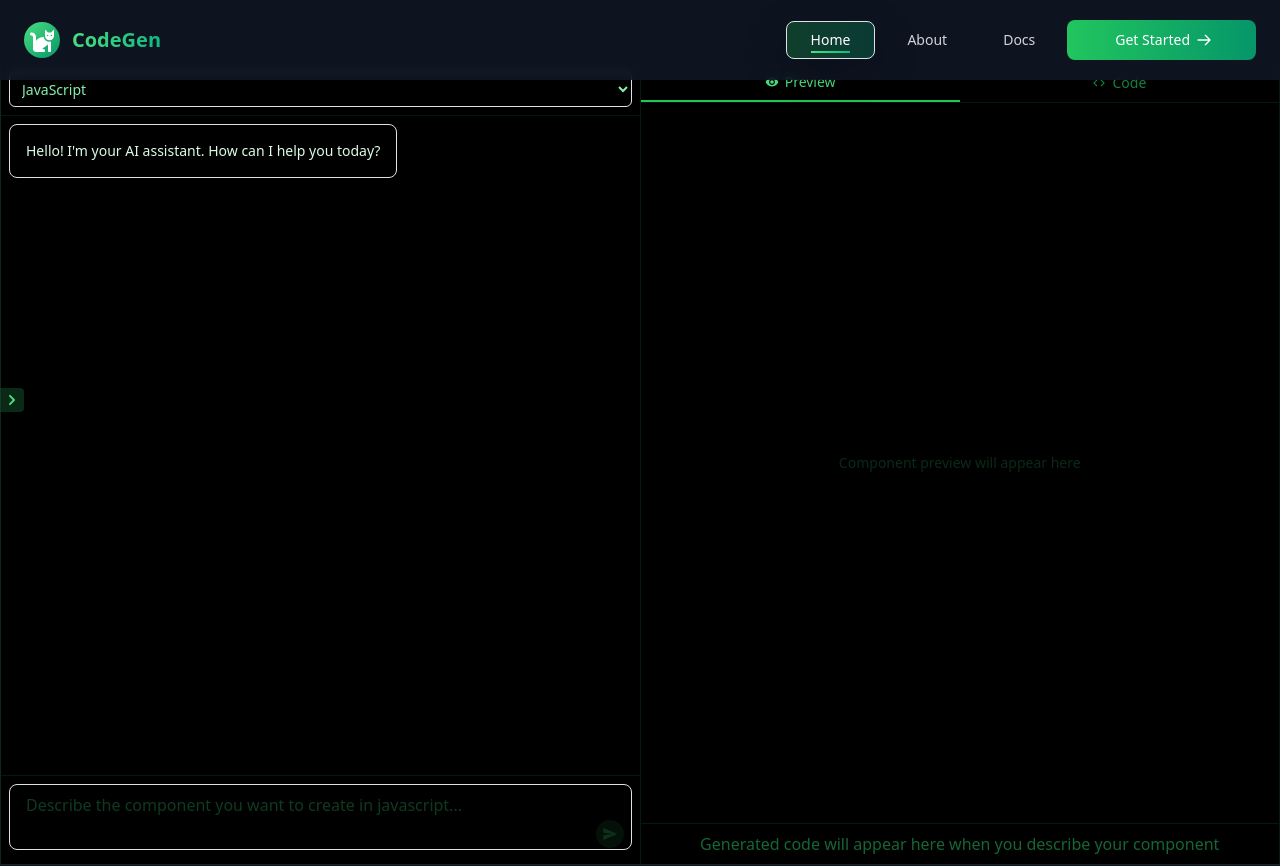
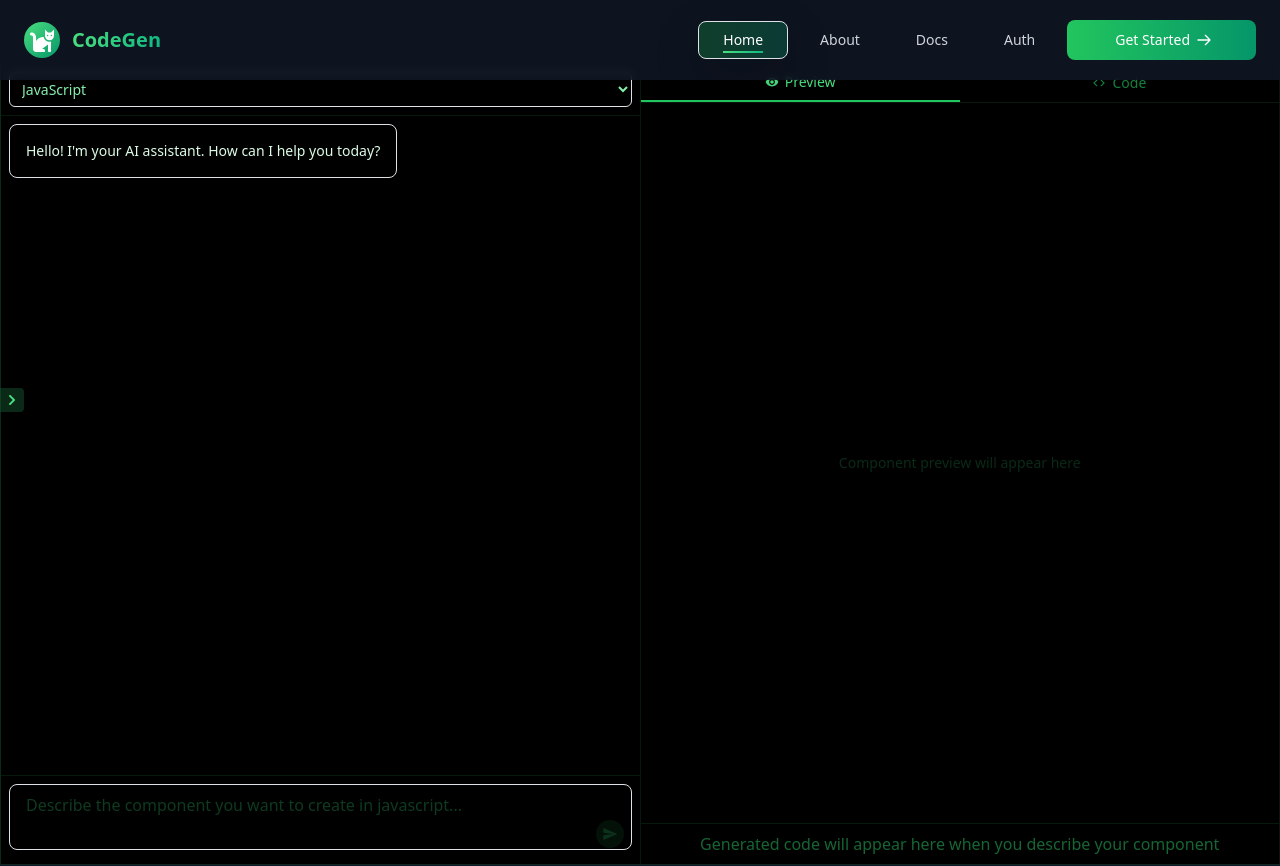
Before and after one commit to abhinavsaxena2308/CodeGen-ComponentCreator, a React (Create React App) app: page / in a window 1280 px wide. Shown: the top 866 px of the page. Built offline with nearby package versions, Linux system fonts and the light colour scheme; the HTML template or start-up script is replaced by a standard one.

Commit message:
Update Navbar.js

```diff
--- a/src/component/Navbar.js
+++ b/src/component/Navbar.js
@@ -29,6 +29,7 @@ const Navbar = () => {
     { name: 'Home', path: '/' },
     { name: 'About', path: '/about' },
     { name: 'Docs', path: '/docs' },
+    { name: 'Auth', path: '/auth' }
   ];
 
   return (
```
